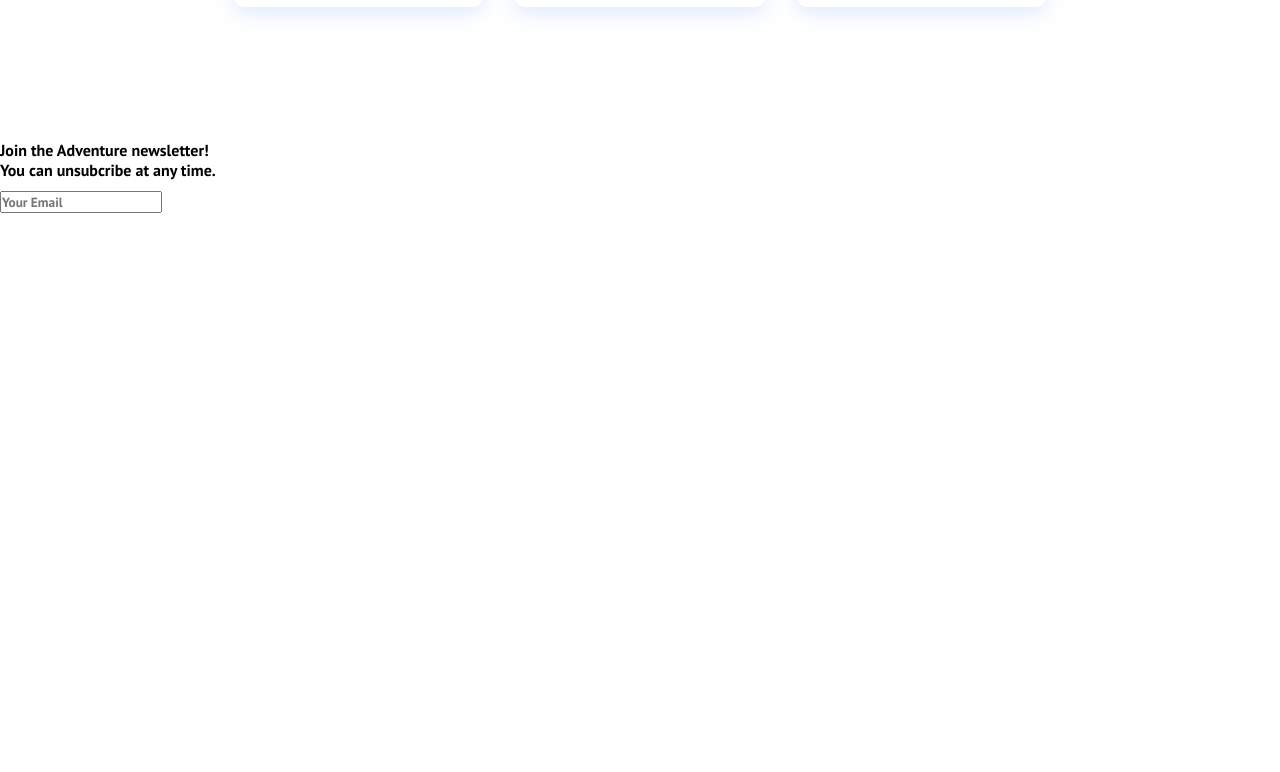
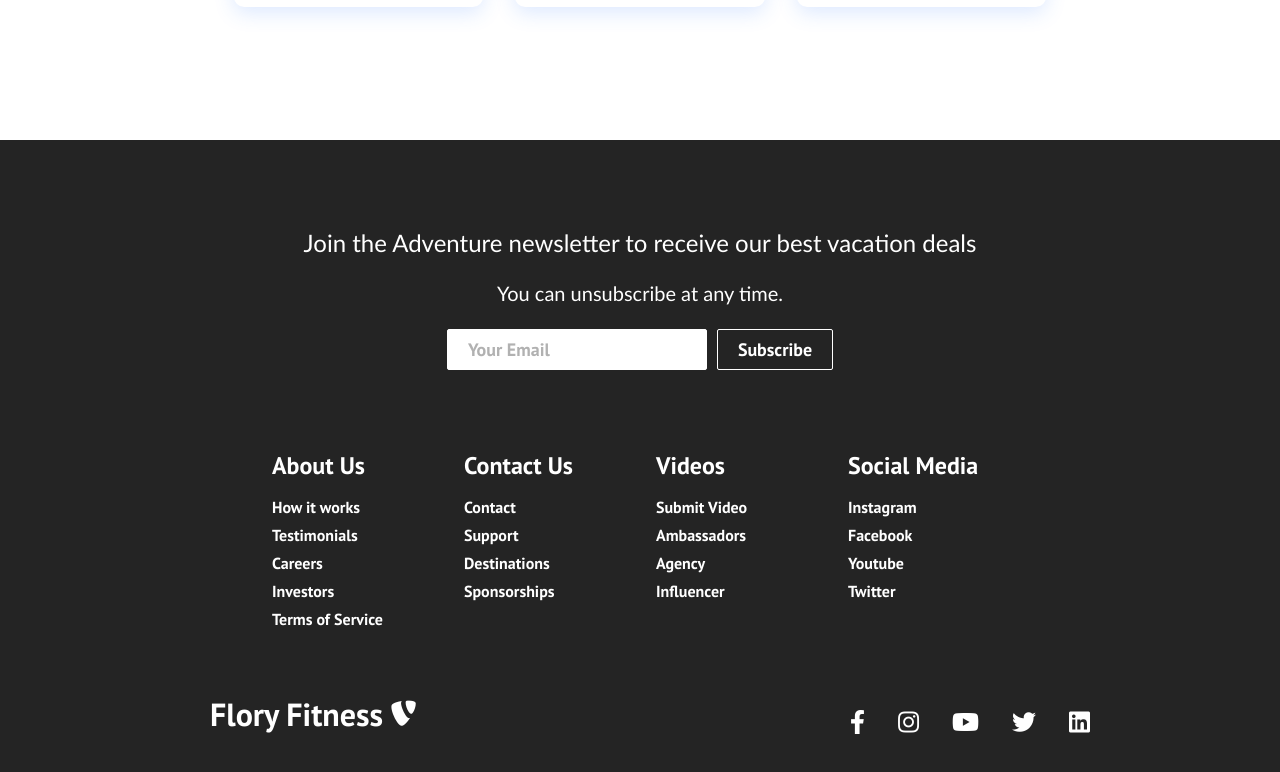
Before and after one commit to nsethblanchard/flory_fitness, a React (Create React App) app: page / in a window 1280 px wide. Shown: the part 1294-2066 px from the top of the page. Before the commit the page ends 1515 px from the top, so only its background shows below. Built offline with nearby package versions, Linux system fonts and the light colour scheme.

Commit message:
basic footer structure done

```diff
--- a/src/components/HeroSection.js
+++ b/src/components/HeroSection.js
@@ -7,7 +7,7 @@
   return (
     <div className="hero-container">
       <video src="/videos/video-1.mp4" autoPlay loop muted />
-      <h1>ADVENTURE AWAITS</h1>
+      <h1>Get Your Health On</h1>
       <p>What are you waiting for?</p>
       <div className="hero-btns">
         <Button
--- a/src/components/pages/Footer.js
+++ b/src/components/pages/Footer.js
@@ -1,26 +1,116 @@
 import React from "react";
+import "./Footer.css";
 import Button from "../Button";
+import { Link } from "react-router-dom";
 
 function Footer() {
   return (
     <div className="footer-container">
       <section className="footer-subscription">
         <p className="footer-subscription-heading">
-          Join the Adventure newsletter!
+          Join the Adventure newsletter to receive our best vacation deals
         </p>
         <p className="footer-subscription-text">
-          You can unsubcribe at any time.
+          You can unsubscribe at any time.
         </p>
         <div className="input-areas">
           <form>
             <input
+              className="footer-input"
+              name="email"
               type="email"
-              name="email"
               placeholder="Your Email"
-              className="footer-input"
             />
             <Button buttonStyle="btn--outline">Subscribe</Button>
           </form>
+        </div>
+      </section>
+      <div class="footer-links">
+        <div className="footer-link-wrapper">
+          <div class="footer-link-items">
+            <h2>About Us</h2>
+            <Link to="/sign-up">How it works</Link>
+            <Link to="/">Testimonials</Link>
+            <Link to="/">Careers</Link>
+            <Link to="/">Investors</Link>
+            <Link to="/">Terms of Service</Link>
+          </div>
+          <div class="footer-link-items">
+            <h2>Contact Us</h2>
+            <Link to="/">Contact</Link>
+            <Link to="/">Support</Link>
+            <Link to="/">Destinations</Link>
+            <Link to="/">Sponsorships</Link>
+          </div>
+        </div>
+        <div className="footer-link-wrapper">
+          <div class="footer-link-items">
+            <h2>Videos</h2>
+            <Link to="/">Submit Video</Link>
+            <Link to="/">Ambassadors</Link>
+            <Link to="/">Agency</Link>
+            <Link to="/">Influencer</Link>
+          </div>
+          <div class="footer-link-items">
+            <h2>Social Media</h2>
+            <Link to="/">Instagram</Link>
+            <Link to="/">Facebook</Link>
+            <Link to="/">Youtube</Link>
+            <Link to="/">Twitter</Link>
+          </div>
+        </div>
+      </div>
+      <section class="social-media">
+        <div class="social-media-wrap">
+          <div class="footer-logo">
+            <Link to="/" className="social-logo">
+              Flory Fitness
+              <i class="fab fa-typo3" />
+            </Link>
+          </div>
+
+          <div class="social-icons">
+            <Link
+              class="social-icon-link facebook"
+              to="/"
+              target="_blank"
+              aria-label="Facebook"
+            >
+              <i class="fab fa-facebook-f" />
+            </Link>
+            <Link
+              class="social-icon-link instagram"
+              to="/"
+              target="_blank"
+              aria-label="Instagram"
+            >
+              <i class="fab fa-instagram" />
+            </Link>
+            <Link
+              class="social-icon-link youtube"
+              to="/"
+              target="_blank"
+              aria-label="Youtube"
+            >
+              <i class="fab fa-youtube" />
+            </Link>
+            <Link
+              class="social-icon-link twitter"
+              to="/"
+              target="_blank"
+              aria-label="Twitter"
+            >
+              <i class="fab fa-twitter" />
+            </Link>
+            <Link
+              class="social-icon-link twitter"
+              to="/"
+              target="_blank"
+              aria-label="LinkedIn"
+            >
+              <i class="fab fa-linkedin" />
+            </Link>
+          </div>
         </div>
       </section>
     </div>
--- a/src/components/pages/Services.js
+++ b/src/components/pages/Services.js
@@ -5,7 +5,6 @@
   return (
     <>
       <h1 className="services">Services</h1>
-      <h2>Working?</h2>
     </>
   );
 }
```
